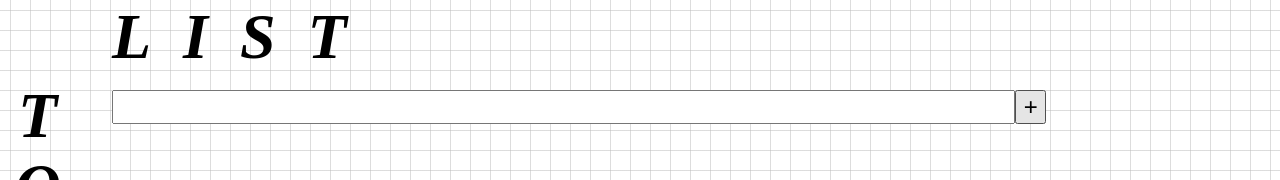
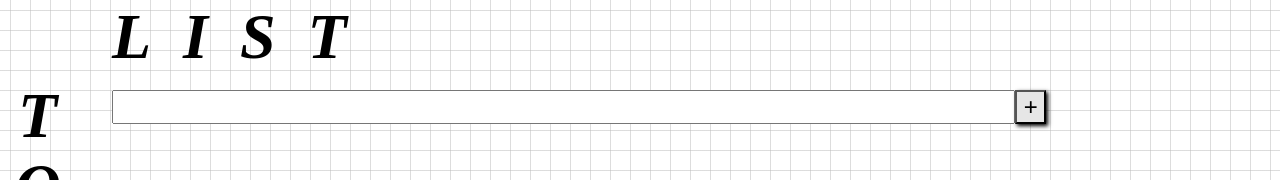
Before and after one commit to VitaliiDenysyuk/todo-list, a React (Create React App) app: page / in a window 1280 px wide. In both pictures the pointer is over the button 1030 px from the left and 107 px from the top of the page. Shown: the top 180 px of the page. Built offline with nearby package versions, Linux system fonts and the light colour scheme.

Commit message:
add shadow

```diff
--- a/src/App.css
+++ b/src/App.css
@@ -150,6 +150,7 @@
   border-width: 1px;
 }
 
+.ButtonAdd:hover,
 .ButtonPinned:hover,
 .ButtonSave:hover,
 .ButtonEdit:hover,
@@ -157,6 +158,7 @@
 .ButtonFinish:hover{
   background-color: #e6e6e6;
   cursor: pointer;
+  box-shadow: 2px 2px 4px
 }
 
 .App-logo {
```
